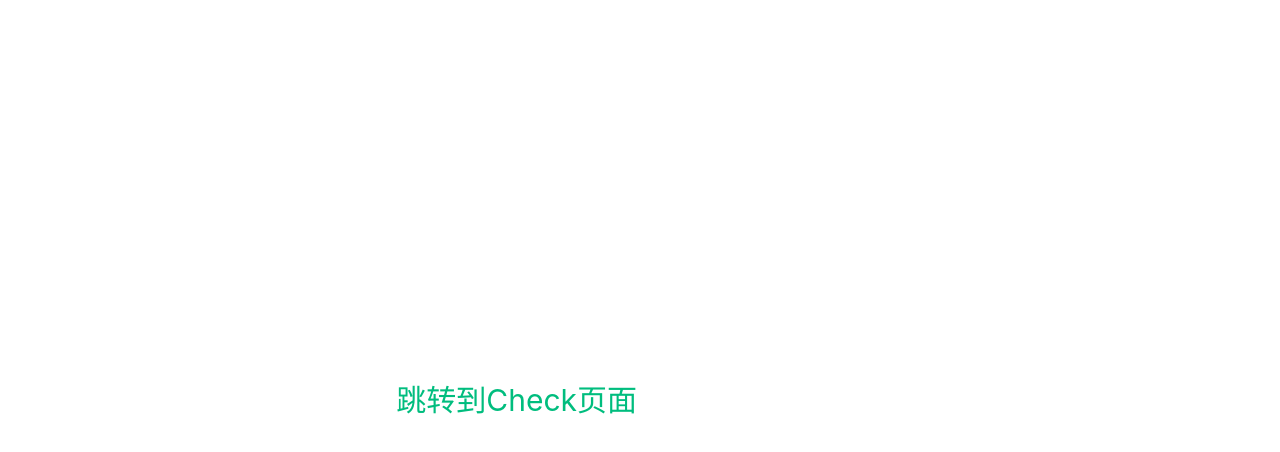
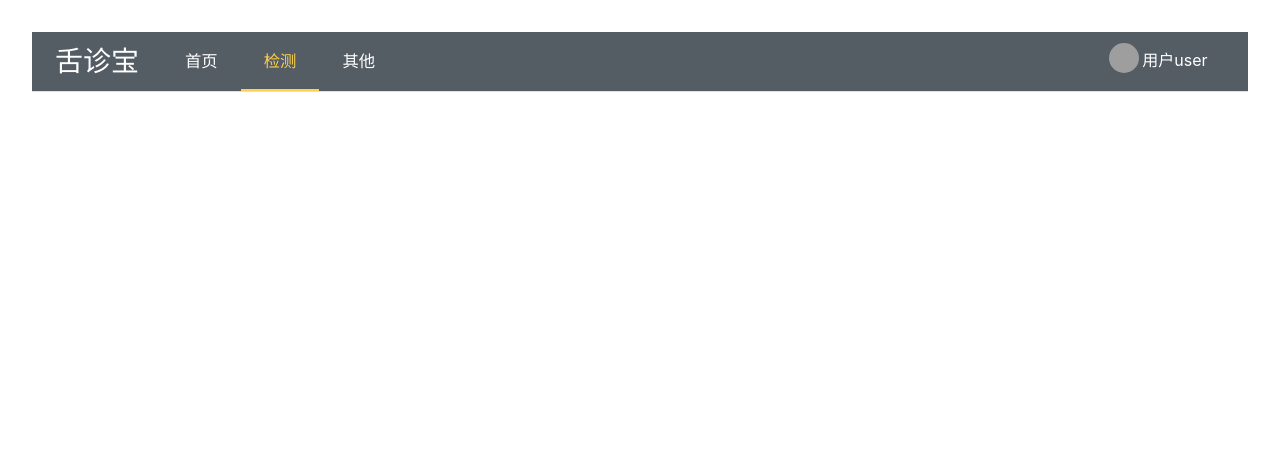
Before and after one commit to TonguePicture-SKaRD/TongueDiagnosis, a Vue app in the folder frontend/: page /check in a window 1280 px wide. Shown: the top 452 px of the page. Built offline with nearby package versions, Linux system fonts and the light colour scheme; grey boxes are pictures that could not be loaded.

Commit message:
顶栏完成
本次更新包括但不仅限于顶栏component制作完成，前端文件建立，不同页面的路由分配，引入element+组件。

```diff
--- a/frontend/package.json
+++ b/frontend/package.json
@@ -12,6 +12,7 @@
     "test:e2e:dev": "start-server-and-test 'vite dev --port 4173' http://localhost:4173 'cypress open --e2e'"
   },
   "dependencies": {
+    "axios": "^1.6.7",
     "element-plus": "^2.6.1",
     "pinia": "^2.1.7",
     "vue": "^3.4.15",
@@ -23,6 +24,7 @@
     "@vue/test-utils": "^2.4.4",
     "cypress": "^13.6.3",
     "jsdom": "^24.0.0",
+    "sass": "^1.71.1",
     "start-server-and-test": "^2.0.3",
     "unplugin-auto-import": "^0.17.5",
     "unplugin-vue-components": "^0.26.0",
--- a/frontend/src/App.vue
+++ b/frontend/src/App.vue
@@ -1,10 +1,9 @@
 <script setup>
 import { RouterLink, RouterView } from 'vue-router'
-import Hearder from "./components/Header.vue"
 </script>
 
 <template>
-  <div class="ToCheckPage"><h1><a href="views/Check.vue">跳转到Check页面</a> </h1></div>
+  <router-view></router-view>
 </template>
 
 <style scoped>
--- a/frontend/src/assets/main.css
+++ b/frontend/src/assets/main.css
@@ -1,7 +1,7 @@
 @import './base.css';
 
 #app {
-  max-width: 1280px;
+  max-width: 2200px;
   margin: 0 auto;
   padding: 2rem;
   font-weight: normal;
@@ -21,15 +21,16 @@ a,
   }
 }
 
-@media (min-width: 1024px) {
-  body {
-    display: flex;
-    place-items: center;
-  }
+/*@media (min-width: 600px) {*/
+/*  body {*/
+/*    display: flex;*/
+/*    place-items: center;*/
+/*    place-items: center;*/
+/*  }*/
 
-  #app {
-    display: grid;
-    grid-template-columns: 1fr 1fr;
-    padding: 0 2rem;
-  }
-}
+/*  #app {*/
+/*    display: grid;*/
+/*    grid-template-columns: 1fr 1fr;*/
+/*    padding: 0 2rem;*/
+/*  }*/
+/*}*/
--- a/frontend/src/components/Header.vue
+++ b/frontend/src/components/Header.vue
@@ -1,105 +1,60 @@
-<script>
-export default {};
+<script lang="ts" setup>
+import { ref } from 'vue';
+import { useRouter } from 'vue-router';
+
+// 检测当前页面并且正确显示黄线
+var a;
+const router = useRouter()
+console.log('router:',router.currentRoute.value.path);
+if (router.currentRoute.value.path == "/home") a = '2';
+if (router.currentRoute.value.path == "/check") a = '3';
+
+const activeIndex = ref(a)
+const handleSelect = (key: string, keyPath: string[]) => {
+  console.log(key, keyPath)
+}
 </script>
+
+
 <template>
-  <div class="header">
-    <div class="wrapper">
+<!--顶栏组件-->
+  <div class="Header" />
+  <!--element+的menu组件-->
+  <el-menu
+      :default-active="activeIndex"
+      class="el-menu-demo"
+      mode="horizontal"
+      background-color="#545c64"
+      text-color="#fff"
+      active-text-color="#ffd04b"
+      @select="handleSelect"
+  >
     <!--logo-->
-      <div class="logo">
-        <h1><a href="https://www.baidu.com">舌诊宝</a></h1>
-      </div>
-      <!--导航nav-->
-      <div class="nav">
-        <ul>
-          <li><a href="https://www.baidu.com">首页</a></li>
-          <li><a href="https://www.baidu.com">检测页面</a></li>
-          <li><a href="https://www.baidu.com">其他</a></li>
-        </ul>
-      </div>
-      <!--用户user-->
+    <el-menu-item index="1"><h1><router-link to="/home">舌诊宝</router-link></h1></el-menu-item>
+    <!--导航栏-->
+    <el-menu-item index="2"><h3><router-link to="/home">首页</router-link></h3></el-menu-item>
+    <el-menu-item index="3"><h3><router-link to="/check">检测</router-link></h3></el-menu-item>
+    <el-menu-item index="4"><h3><router-link to="/home">其他</router-link></h3></el-menu-item>
+  </el-menu>
+  <!--用户logo(伪)-->
   <div class="user">
     <ul>
       <li><h2><a href="#" class="logo">头像</a></h2></li>
       <li><h2><a href="#">用户user</a></h2></li>
     </ul>
   </div>
-    </div>
-  </div>
 </template>
 
-<style scoped>
-/*check page*/
-/*版心*/
-.wrapper{
-  margin: 0 auto;
-  width: 1200px;
-}
 
-body {
-  background-color: #f3f5f7;
-}
-
-/*头部区域*/
-.header {
-  height: 80px;
-  background-color: white;
-  padding-top: 50px;
-}
-
-.header .wrapper {
-  display: flex;
-}
-
-/*logo*/
-.logo a {
-  position: relative;
-  display: block;
-  width: 150px;
-  height: 60px;
-  bottom: 45px;
-  right: 50px;
-  background-image: url("../assets/Logo_SZB.png");
-  font-size: 0px;
-}
-
-/*导航*/
-.nav {
-  margin-left: 10px;
-  position: relative;
-  bottom: 40px;
-  right: 50px;
-}
-
-.nav ul {
-  display: flex;
-}
-
-.nav li {
-  margin: 0 auto;
-  list-style: none;
-}
-
-.nav li a {
-  margin: 10px 50px;
-  line-height: 80px;
-  background-color: white;
-  font-size: 19px;
-  color: #181818;
-  text-decoration: none;
-}
-
-.nav li a:hover {
-  border-bottom: 2px solid #00a4ff;
-  /*background: #d3d3ca;*/
-}
-
+<style>
 /*用户头像*/
 .user {
   display:flex;
+  width: 150px;
   margin: 0 auto;
   position: relative;
-  bottom: 40px;
-  left: 120px;
+  bottom: 52px;
+  left: 500px;
 }
 .user ul {
   margin: auto;
@@ -113,8 +68,8 @@ body {
 .user ul li a {
   margin: auto;
   text-decoration: none;
-  font-size: 19px;
-  color: #181818;
+  font-size: 16px;
+  color: #ffffff;
 }
 .user ul li a.logo {
   display: block;
--- a/frontend/src/main.js
+++ b/frontend/src/main.js
@@ -2,12 +2,13 @@ import './assets/main.css'
 
 import { createApp } from 'vue'
 import { createPinia } from 'pinia'
+import ElementPlus from 'element-plus'
 
 import App from './App.vue'
 import router from './router'
 
 const app = createApp(App)
-
+app.use(ElementPlus, { size: 'small', zIndex: 3000 })
 app.use(createPinia())
 app.use(router)
 
--- a/frontend/src/router/index.js
+++ b/frontend/src/router/index.js
@@ -1,30 +1,37 @@
 import { createRouter, createWebHistory } from 'vue-router'
 import HomeView from '../views/HomeView.vue'
-import AboutView from "@/views/AboutView.vue";
 import Check from "../views/Check.vue";
+import Login from "@/views/Login.vue";
+import Register from "@/views/Register.vue";
 
 const router = createRouter({
   history: createWebHistory(import.meta.env.BASE_URL),
   routes: [
     {
-      path: '/',
+      path: '/home',
       name: 'home',
-      component: HomeView
+      component: HomeView //首页
     },
     {
-      path: '/about',
-      name: 'about',
-      // route level code-splitting
-      // this generates a separate chunk (About.[hash].js) for this route
-      // which is lazy-loaded when the route is visited.
-      component: AboutView
+      path: '/login',
+      name: 'login',
+      component: Login //登录界面
+    },
+    {
+      path: '/register',
+      name: 'register',
+      component: Register //登录界面
     },
     {
       path: '/check',
       name: 'check',
       component: Check
+    },
+    {
+      path:'',
+      redirect:'/home' // 重定向，即最初路径为根路径时，立即重定向到/home路径
     }
-  ]
+  ],
 })
 
 export default router
--- a/frontend/src/views/Check.vue
+++ b/frontend/src/views/Check.vue
@@ -1,6 +1,13 @@
 <script setup>
-
+ import Header from "@/components/Header.vue";
 </script>
 
 <template>
+  <Header class="header"></Header>
 </template>
+
+<style>
+.header {
+  position: relative;
+}
+</style>
--- a/frontend/src/views/HomeView.vue
+++ b/frontend/src/views/HomeView.vue
@@ -1,9 +1,8 @@
 <script setup>
-import TheWelcome from '../components/TheWelcome.vue'
+ import { RouterLink, RouterView } from 'vue-router'
 </script>
 
 <template>
-  <main>
-    <TheWelcome />
-  </main>
+  <h1>这是home页面</h1>
+  <router-link to='/check'>到check页面</router-link>
 </template>
--- /dev/null
+++ b/frontend/src/views/Login.vue
@@ -0,0 +1 @@
+<template></template>
--- /dev/null
+++ b/frontend/src/views/Register.vue
@@ -0,0 +1,3 @@
+<template>
+
+</template>
```
Also changed, not shown: 1 other file (tests, documents, lock files or other folders). Lines whose indentation alone changed are shown as unchanged.
